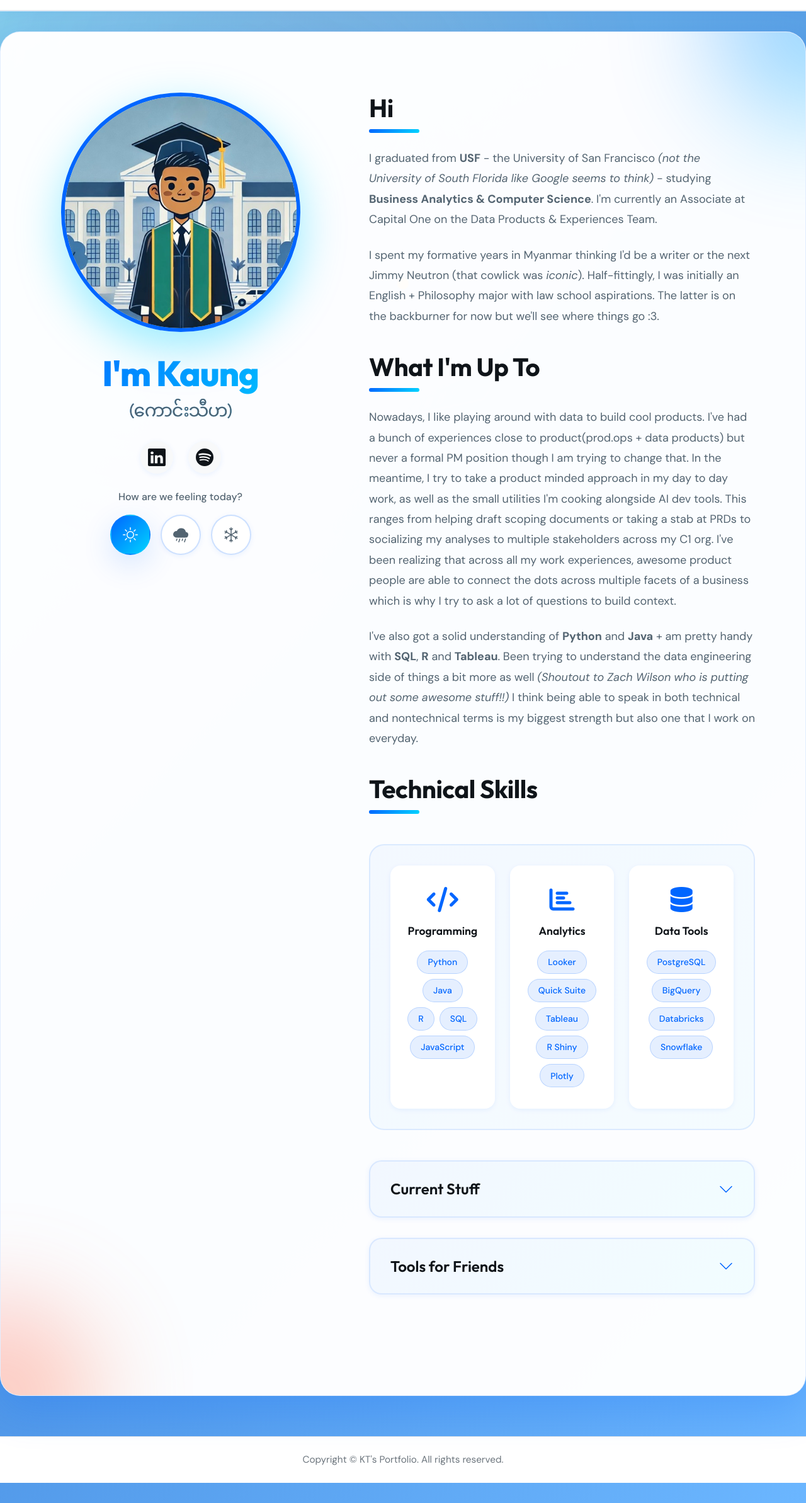
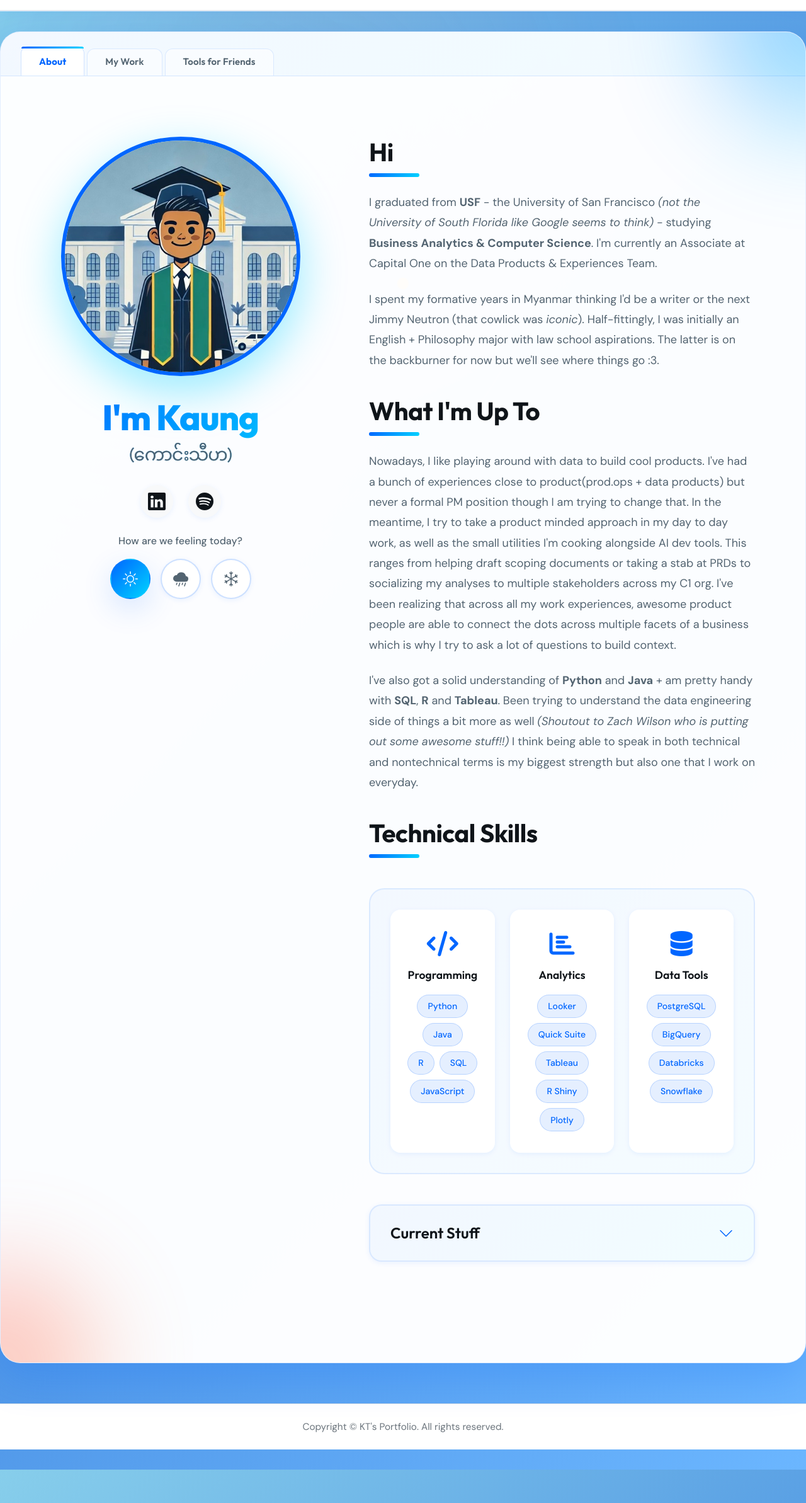
Before and after one commit to kaungthiha/kaungthiha.github.io, a Jekyll site: the page built from index.html, in a window 1280 px wide. Shown: the whole page at 63% size. Built offline with Jekyll 4.4.1, drawn with Linux system fonts in a browser that asks for light colours; the list of posts is cut into pages by our own code.

Commit message:
folder design fix

```diff
--- a/assets/css/landing.css
+++ b/assets/css/landing.css
@@ -1,4 +1,10 @@
-/* Landing Page Styles - Electric Blue Theme */
+/*
+  Landing Page — Electric Blue Theme
+  Brief: Three-tab layout (About, My Work, Tools for Friends) using a folder-divider tab
+  header inside the main card. Electric blue palette (#0066FF / #00D4FF), Outfit + DM Sans
+  fonts, animated mesh overlay on body, and floating blur accents on the card.
+  Tab visibility is toggled via .tab-pane.active; padding lives on each .tab-pane.
+*/
 
 @import url('https://fonts.googleapis.com/css2?family=Outfit:wght@400;500;600;700;800&family=DM+Sans:ital,wght@0,400;0,500;0,700;1,400&family=JetBrains+Mono:wght@400;500&display=swap');
 
@@ -143,12 +149,123 @@
   background: rgba(255, 255, 255, 0.98);
   box-shadow: var(--shadow-xl);
   overflow: hidden;
-  padding: 3rem;
+  padding: 0;
   position: relative;
   border-radius: 32px;
   border: 1px solid rgba(0, 102, 255, 0.1);
   transition: var(--transition);
   animation: cardReveal 0.8s cubic-bezier(0.34, 1.56, 0.64, 1) backwards;
+}
+
+/* Folder-divider tab header */
+.tab-header {
+  display: flex;
+  align-items: flex-end;
+  gap: 4px;
+  padding: 1.25rem 2rem 0;
+  background: linear-gradient(135deg, rgba(0, 102, 255, 0.04) 0%, rgba(0, 212, 255, 0.04) 100%);
+  border-bottom: 1.5px solid rgba(0, 102, 255, 0.12);
+  overflow-x: auto;
+  scrollbar-width: none;
+  -ms-overflow-style: none;
+}
+
+.tab-header::-webkit-scrollbar { display: none; }
+
+.tab-btn {
+  flex-shrink: 0;
+  padding: 0.5rem 1.75rem 0.75rem;
+  border-radius: 12px 12px 0 0;
+  border: 1.5px solid rgba(0, 102, 255, 0.12);
+  border-bottom: none;
+  font-family: 'Outfit', sans-serif;
+  font-size: 0.9375rem;
+  font-weight: 600;
+  cursor: pointer;
+  background: rgba(255, 255, 255, 0.5);
+  color: var(--text-secondary);
+  transition: all 0.25s ease;
+  white-space: nowrap;
+  position: relative;
+  bottom: -1.5px;
+  letter-spacing: 0.01em;
+}
+
+.tab-btn:hover:not(.active) {
+  background: rgba(255, 255, 255, 0.8);
+  color: var(--electric-blue);
+}
+
+.tab-btn.active {
+  background: rgba(255, 255, 255, 0.98);
+  color: var(--electric-blue);
+  border-color: rgba(0, 102, 255, 0.18);
+  font-weight: 700;
+  padding-top: 0.75rem;
+}
+
+.tab-btn.active::before {
+  content: '';
+  position: absolute;
+  top: 0;
+  left: 0;
+  right: 0;
+  height: 3px;
+  background: var(--gradient-primary);
+  border-radius: 12px 12px 0 0;
+}
+
+/* Tab content panes — padding lives here */
+.tab-pane {
+  display: none;
+  padding: 3rem;
+  animation: fadeInUp 0.35s ease-out;
+}
+
+.tab-pane.active {
+  display: block;
+}
+
+/* My Work placeholder */
+.placeholder-section {
+  min-height: 420px;
+  display: flex;
+  align-items: center;
+  justify-content: center;
+}
+
+.placeholder-inner {
+  text-align: center;
+  max-width: 480px;
+}
+
+.placeholder-icon {
+  font-size: 4rem;
+  color: var(--electric-blue);
+  opacity: 0.3;
+  margin-bottom: 1.5rem;
+}
+
+.placeholder-heading {
+  font-family: 'Outfit', sans-serif;
+  font-size: 2.5rem;
+  font-weight: 700;
+  background: var(--gradient-primary);
+  -webkit-background-clip: text;
+  -webkit-text-fill-color: transparent;
+  background-clip: text;
+  margin-bottom: 1rem;
+}
+
+.placeholder-body {
+  font-size: 1.125rem;
+  color: var(--text-secondary);
+  line-height: 1.7;
+}
+
+/* Tools tab section */
+.tools-tab-section {
+  padding: 0;
 }
 
 @keyframes cardReveal {
@@ -934,9 +1051,12 @@
   }
 
   .main-content-card {
-    padding: 2rem 1.5rem;
     margin: 2rem auto;
     border-radius: 24px;
+  }
+
+  .tab-pane {
+    padding: 2rem 1.5rem;
   }
 
   .skills-hexagon-grid {
@@ -952,9 +1072,21 @@
   }
 
   .main-content-card {
-    padding: 1.5rem 1rem;
     margin: 1.5rem auto;
     border-radius: 20px;
+  }
+
+  .tab-pane {
+    padding: 1.5rem 1rem;
+  }
+
+  .tab-btn {
+    padding: 0.4rem 1.25rem 0.625rem;
+    font-size: 0.875rem;
+  }
+
+  .tab-btn.active {
+    padding-top: 0.625rem;
   }
 
   .hero-title {
@@ -1004,8 +1136,16 @@
 
   .main-content-card {
     margin: 1rem auto;
+    border-radius: 16px;
+  }
+
+  .tab-pane {
     padding: 1rem;
-    border-radius: 16px;
+  }
+
+  .tab-header {
+    padding: 1rem 1rem 0;
+    gap: 3px;
   }
 
   .hero-title {
--- a/index.html
+++ b/index.html
@@ -4,10 +4,24 @@
 comments: false
 ---
 
-<!-- Content card one pager -->
+<!--
+  Brief: Three-tab landing page — About, My Work, Tools for Friends.
+  Tabs render as folder dividers inside the main card; active tab merges into the content area.
+  Tab state is managed with vanilla JS at the bottom. The About tab holds all current bio
+  content; My Work is a placeholder for case studies; Tools for Friends hosts utilities.
+-->
+
 <div class="main-content-card">
 
-  <!--  Hero + Bio -->
+  <!-- Folder-divider tab navigation -->
+  <div class="tab-header">
+    <button class="tab-btn active" data-tab="about" aria-selected="true">About</button>
+    <button class="tab-btn" data-tab="work" aria-selected="false">My Work</button>
+    <button class="tab-btn" data-tab="tools" aria-selected="false">Tools for Friends</button>
+  </div>
+
+  <!-- About -->
+  <div class="tab-pane active" id="tab-about">
     <section class="hero-bio-section">
       <div class="row g-4">
 
@@ -59,7 +73,7 @@
           </div>
         </div>
 
-     <!-- Main Content yap-->
+        <!-- Bio -->
         <div class="col-lg-7">
           <div class="bio-column">
             <h2>Hi</h2>
@@ -71,7 +85,6 @@
             <p>Nowadays, I like playing around with data to build cool products. I've had a bunch of experiences close to product(prod.ops + data products) but never a formal PM position though I am trying to change that. In the meantime, I try to take a product minded approach in my day to day work, as well as the small utilities I'm cooking alongside AI dev tools. This ranges from helping draft scoping documents or taking a stab at PRDs to socializing my analyses to multiple stakeholders across my C1 org. I've been realizing that across all my work experiences, awesome product people are able to connect the dots across multiple facets of a business which is why I try to ask a lot of questions to build context. </p>
             <p>I've also got a solid understanding of <strong>Python</strong> and <strong>Java</strong> + am pretty handy with <strong>SQL</strong>, <strong>R</strong> and <strong>Tableau</strong>. Been trying to understand the data engineering side of things a bit more as well <em>(Shoutout to Zach Wilson who is putting out some awesome stuff!!)</em> I think being able to speak in both technical and nontechnical terms is my biggest strength but also one that I work on everyday. </p>
 
-          <!-- Hexagonal Skills Grid - Always Visible -->
             <h2>Technical Skills</h2>
             <div class="skills-hexagon-grid">
               <div class="skill-hex">
@@ -114,7 +127,6 @@
               </div>
             </div>
 
-          <!-- Expandable Learning Section -->
             <div class="expandable-section">
               <button class="expandable-header" data-section="learning">
                 <span class="expandable-title">Current Stuff</span>
@@ -152,15 +164,29 @@
               </div>
             </div>
 
-          <!-- Expandable Tools Section -->
-          <div class="expandable-section">
-            <button class="expandable-header" data-section="tools">
-              <span class="expandable-title">Tools for Friends</span>
-              <svg class="chevron-icon" xmlns="http://www.w3.org/2000/svg" width="24" height="24" fill="currentColor" viewBox="0 0 16 16">
-                <path fill-rule="evenodd" d="M1.646 4.646a.5.5 0 0 1 .708 0L8 10.293l5.646-5.647a.5.5 0 0 1 .708.708l-6 6a.5.5 0 0 1-.708 0l-6-6a.5.5 0 0 1 0-.708z"/>
-              </svg>
-            </button>
-            <div class="expandable-content" data-content="tools">
+          </div>
+        </div>
+
+      </div>
+    </section>
+  </div>
+
+  <!-- My Work -->
+  <div class="tab-pane" id="tab-work">
+    <section class="placeholder-section">
+      <div class="placeholder-inner">
+        <div class="placeholder-icon">
+          <i class="fas fa-layer-group"></i>
+        </div>
+        <h2 class="placeholder-heading">My Work</h2>
+        <p class="placeholder-body">Case studies and project write-ups are on their way. Check back soon.</p>
+      </div>
+    </section>
+  </div>
+
+  <!-- Tools for Friends -->
+  <div class="tab-pane" id="tab-tools">
+    <section class="tools-tab-section">
       <div class="tools-grid">
         <div class="tool-card">
           <div class="tool-icon"><i class="fas fa-calendar-check"></i></div>
@@ -171,61 +197,24 @@
           </a>
         </div>
       </div>
-            </div>
-          </div>
-        </div>
+    </section>
   </div>
 
 </div>
-  </section>
 
-  <!-- Random Tic-Tac-Toe Game
-  <section class="game-section">
-    <div class="game-wrapper">
-      <h2 class="game-title">Tic-Tac-Toe...or a lesson in bad product design </h2>
-      <p class="game-subtitle">Wanted to see what features I could add while it remains whimsy yet not very usable. For kicks you know. </p>
-
-      <div class="game-container">
-        <div class="game-info">
-          <div class="player-turn">
-            <span id="turn-indicator">Your Turn</span>
-          </div>
-          <div class="game-score">
-            <div class="score-item">
-              <span class="score-label">You</span>
-              <span class="score-value" id="player-score">0</span>
-            </div>
-            <div class="score-item">
-              <span class="score-label">Draws</span>
-              <span class="score-value" id="draw-score">0</span>
-            </div>
-            <div class="score-item">
-              <span class="score-label">Me?</span>
-              <span class="score-value" id="ai-score">0</span>
-            </div>
-          </div>
-        </div>
-
-        <div class="game-board" id="game-board">
-          <div class="cell" data-index="0"></div>
-          <div class="cell" data-index="1"></div>
-          <div class="cell" data-index="2"></div>
-          <div class="cell" data-index="3"></div>
-          <div class="cell" data-index="4"></div>
-          <div class="cell" data-index="5"></div>
-          <div class="cell" data-index="6"></div>
-          <div class="cell" data-index="7"></div>
-          <div class="cell" data-index="8"></div>
-        </div>
-
-        <div class="game-controls">
-          <button class="btn-reset" id="reset-btn">Run it back </button>
-          <button class="btn-reset-score" id="reset-score-btn">Reset</button>
-        </div>
-
-        <div class="game-message" id="game-message"></div>
-      </div>
-    </div>
-  </section> < !-->
-
-</div>
+<script>
+  // Tab switching — swaps active class on nav buttons and content panes
+  document.querySelectorAll('.tab-btn').forEach(btn => {
+    btn.addEventListener('click', () => {
+      const target = btn.dataset.tab;
+      document.querySelectorAll('.tab-btn').forEach(b => {
+        b.classList.remove('active');
+        b.setAttribute('aria-selected', 'false');
+      });
+      document.querySelectorAll('.tab-pane').forEach(p => p.classList.remove('active'));
+      btn.classList.add('active');
+      btn.setAttribute('aria-selected', 'true');
+      document.getElementById('tab-' + target).classList.add('active');
+    });
+  });
+</script>
```
Lines whose indentation alone changed are shown as unchanged.
